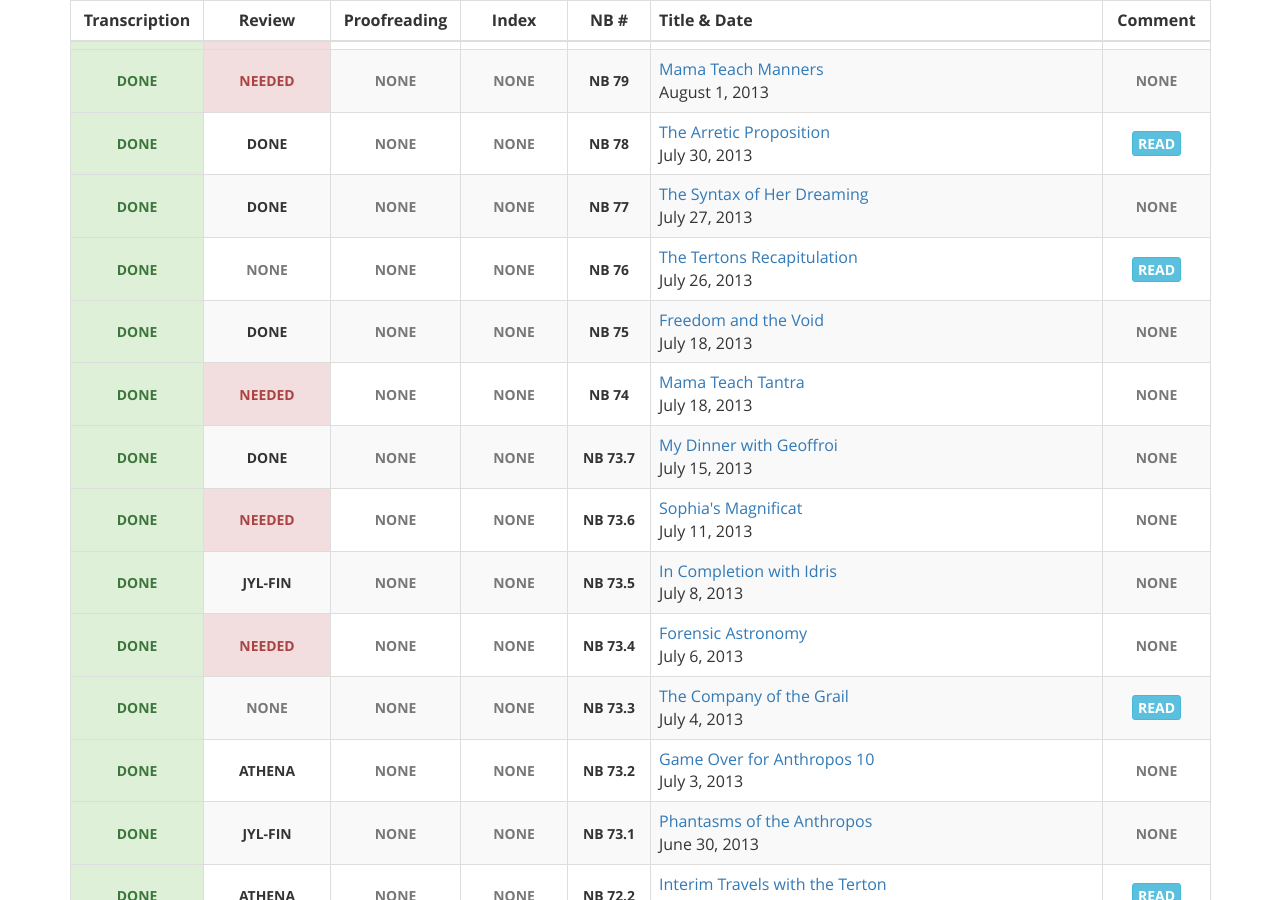
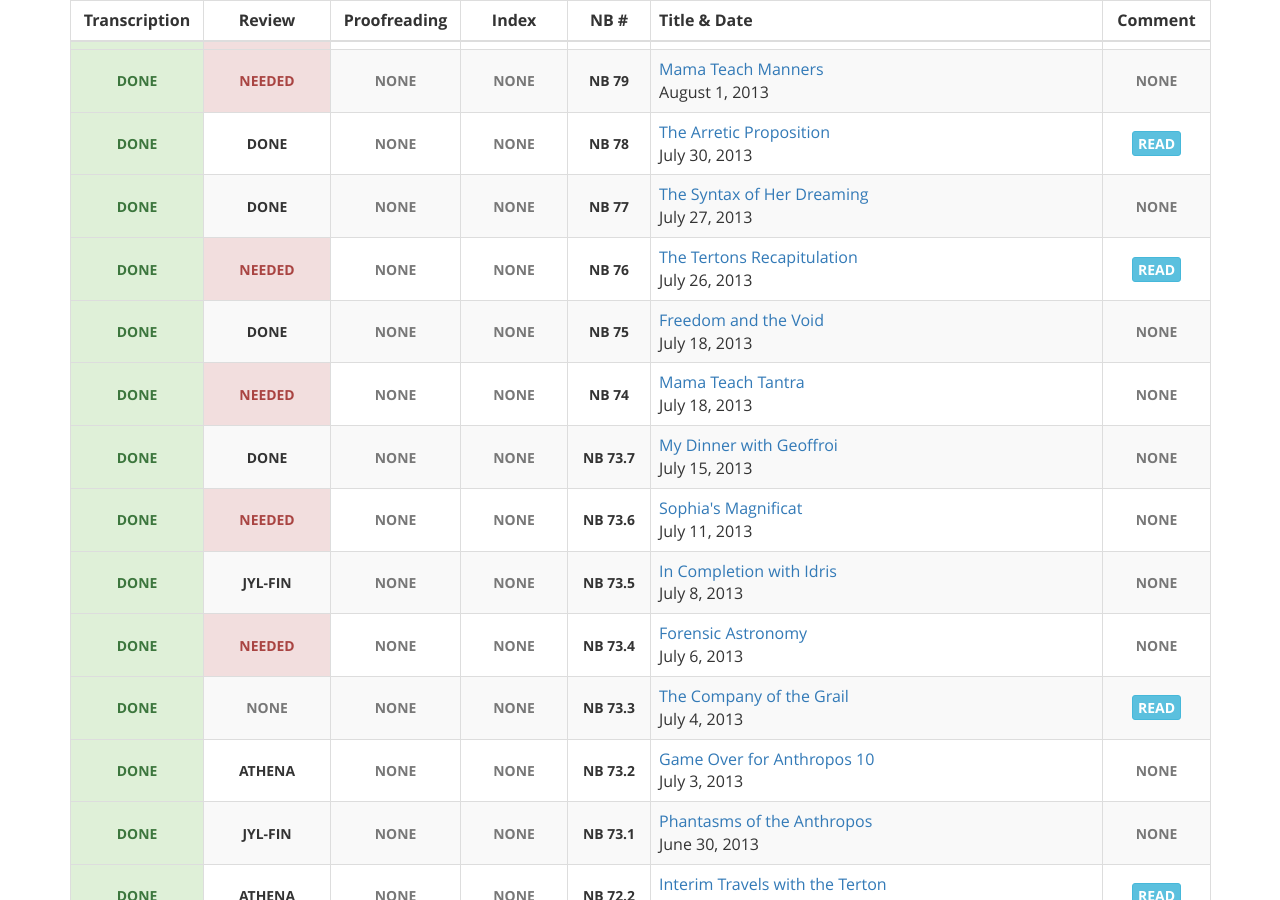
Before and after one commit to gaiaspora/gaiaspora.github.io, a Jekyll site: the page built from content/navigator-briefings.markdown, in a window 1280 px wide and 900 px high, scrolled down 3207 px. Built offline with Jekyll 4.4.1, drawn with Linux system fonts in a browser that asks for light colours.

Commit message:
Update nb.yaml

```diff
--- a/_data/nb.yaml
+++ b/_data/nb.yaml
@@ -423,7 +423,7 @@
 
 - NB: "76"
   Transcription: "done"
-  Review: "none"
+  Review: "needed"
   Proofreading: "none"
   Index: "none"
   Title: "The Tertons Recapitulation"
```
